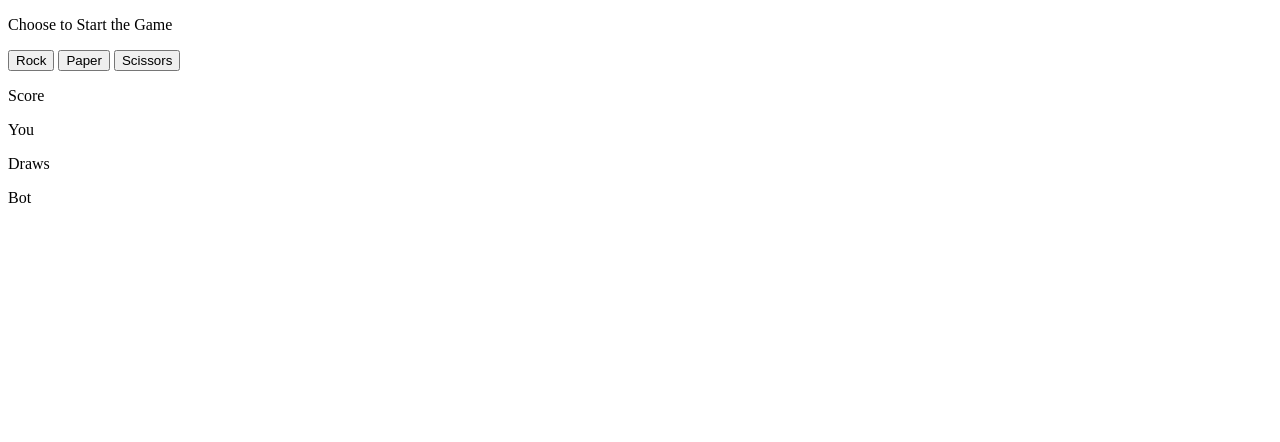
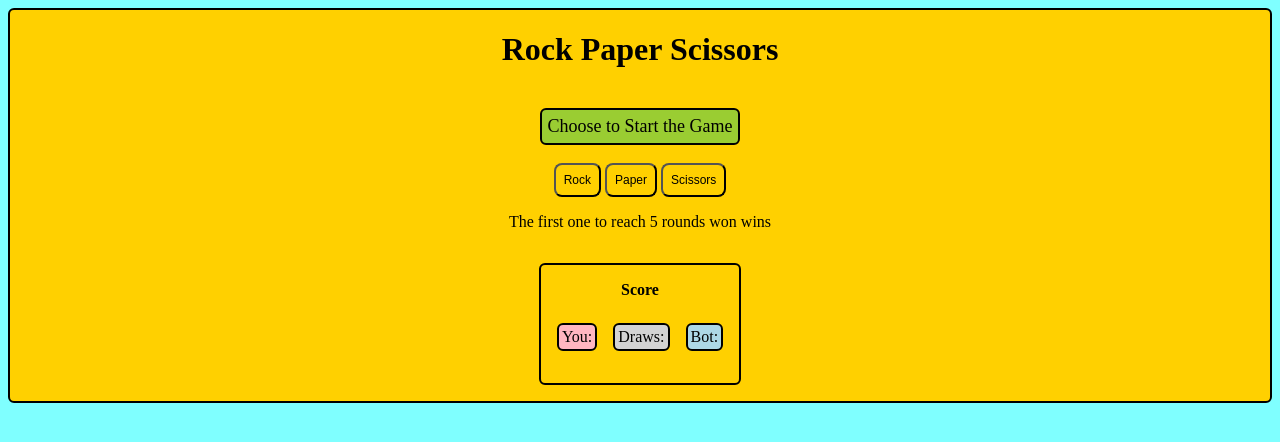
Before and after one commit to MrAkimo/Project-Rock-Paper-Scissors, a plain HTML site: page index.html in a window 1280 px wide. Drawn offline with Linux system fonts and the light colour scheme.

Commit message:
add style

```diff
--- a/index.html
+++ b/index.html
@@ -3,10 +3,14 @@
     <head>
         <meta charset="UTF-8">
         <title>Rock Paper Scissors</title>
+        <link rel="stylesheet" type="text/css" href="styles.css">
         <script src="script.js" defer></script>
     </head>
     <body>
-        <div>
+        <div id="container">
+            <div>
+                <h1>Rock Paper Scissors</h1>
+            </div>
             <div>
                 <p id="p-display">Choose to Start the Game</p>
             </div>
@@ -16,10 +20,15 @@
                 <button id="btn-scissors">Scissors</button>
             </div>
             <div>
-                <p>Score</p>
-                <p id="you-score">You</p>
-                <p id="draws-score">Draws</p>
-                <p id="bot-score">Bot</p>
+                <p>The first one to reach 5 rounds won wins</p>
+            </div>
+            <div id="score-panel">
+                <h4>Score</h4>
+                <div id="score">
+                    <p id="you-score">You:  </p>
+                    <p id="draws-score">Draws:  </p>
+                    <p id="bot-score">Bot:  </p>
+                </div>
             </div>
         </div>
     </body>
--- a/script.js
+++ b/script.js
@@ -4,10 +4,11 @@ let drawsScore = 0;
 
 playGame();
 
-function displayChange(textValue) {
+function displayChange(textValue, color) {
 
     let p_display = document.querySelector('#p-display');
     p_display.textContent = textValue;
+    p_display.style.backgroundColor = color;
 }
 function updateScore(whoWon){
 
@@ -33,9 +34,9 @@ function playGame() {
                 playRound(button.textContent.toLowerCase(), getComputerChoice())
             }
             if(playerScore == 5  || botScore == 5){
-                playerScore > botScore ? displayChange('You Win the Game') :
-                playerScore == botScore ? displayChange('You Draw the Game') :
-                                               displayChange('You Lost the Game')
+                playerScore > botScore ? displayChange('You Win the Game','green') :
+                playerScore == botScore ? displayChange('You Draw the Game','gray') :
+                                               displayChange('You Lost the Game','red')
             }
         })
     })
@@ -47,7 +48,7 @@ function playRound(humanChoice, computerChoice) {
         humanChoice == "scissors") {
 
             if (humanChoice == computerChoice) {
-                displayChange("Draw");
+                displayChange("Draw",'lightgray');
                 updateScore('draw');
                 return
             }
@@ -56,10 +57,10 @@ function playRound(humanChoice, computerChoice) {
                 humanChoice == "scissors" && computerChoice == "paper" ||
                 humanChoice == "paper" && computerChoice == "rock") {
 
-                displayChange("You Won the Round");
+                displayChange("You Won the Round",'green');
                 updateScore('player');
             } else {
-                displayChange("You Lose the Round");
+                displayChange("You Lose the Round",'lightcoral');
                 updateScore('bot');
             }
 
--- /dev/null
+++ b/styles.css
@@ -0,0 +1,63 @@
+body {
+    background-color: rgb(127, 255, 255);
+}
+
+#container {
+    background-color: rgb(255, 208, 0);
+    display: flex;
+    flex-direction: column;
+    align-items: center;
+    border: 2px solid;
+    border-radius: 6px;
+}
+
+#p-display {
+    background-color: yellowgreen;
+    font-size: large;
+    padding: 6px;
+    border: 2px solid;
+    border-radius: 6px;
+}
+
+#score-panel {
+    margin: 16px;
+    padding: 16px;
+    border: 2px solid;
+    border-radius: 6px;
+}
+
+#score-panel h4 {
+    text-align: center;
+    margin: 0px 0px 8px 0px;
+
+}
+#score {
+    display: flex;
+    gap: 16px;
+}
+
+#score p {
+    padding: 3px;
+    border: 2px solid;
+    border-radius: 6px;
+}
+
+#bot-score {
+    background-color: lightblue;
+}
+
+#you-score {
+    background-color: lightpink;
+}
+
+#draws-score {
+    background-color: lightgray;
+}
+
+button {
+    background-color: rgb(255, 208, 0);
+    padding: 8px;
+    font-size: 12px;
+    border-color: black;
+    border-radius: 8px;
+}
```
